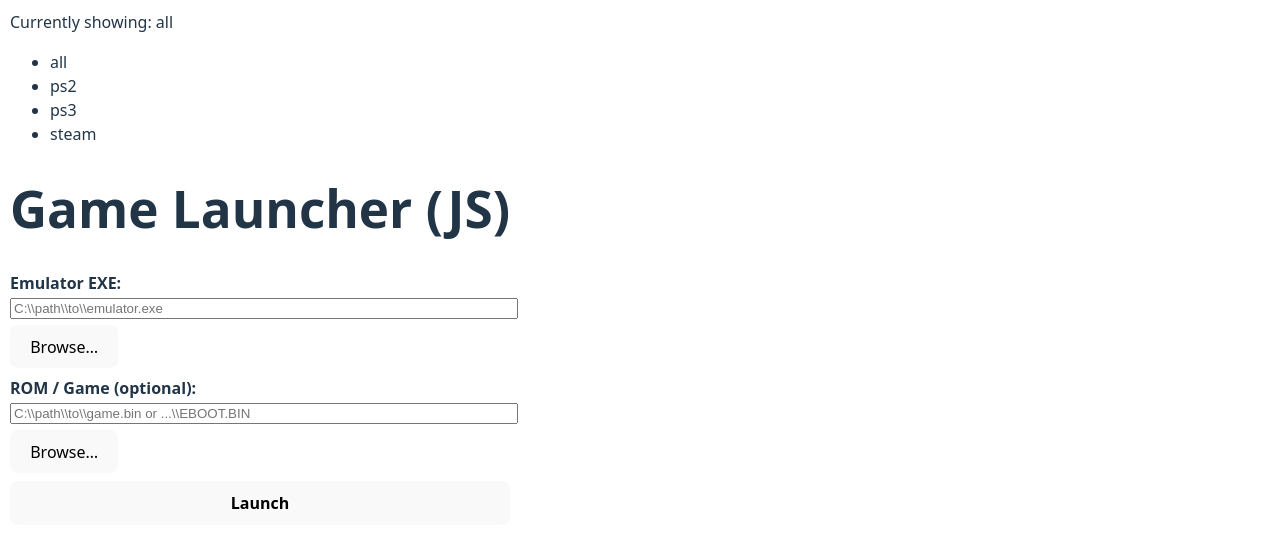
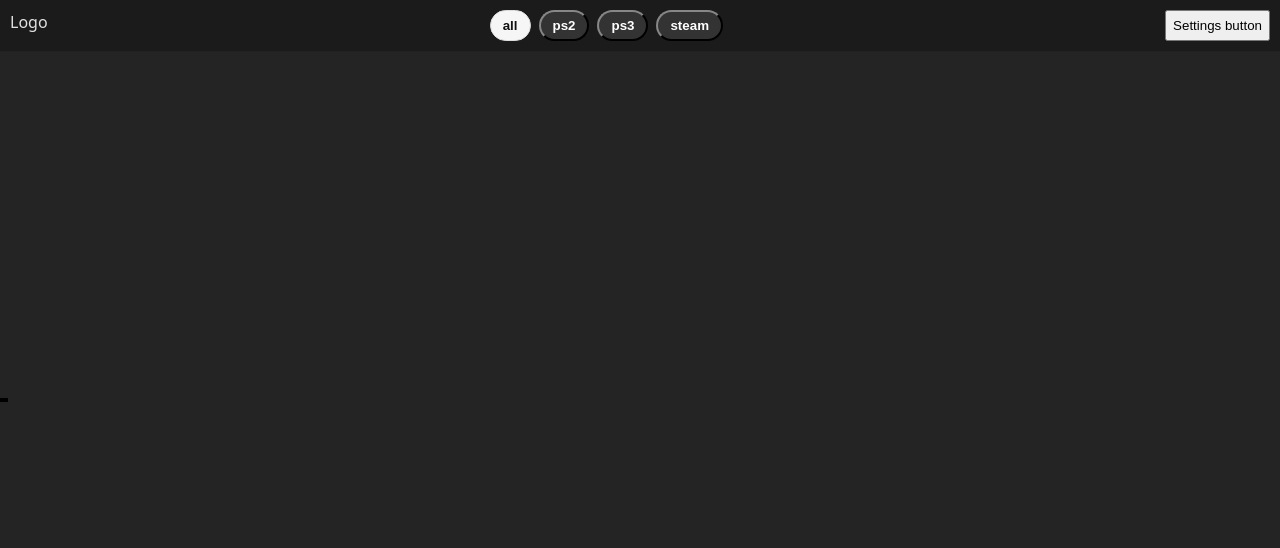
Before and after one commit to Seidler93/gamelauncher, a React (Vite) app: page / in a window 1280 px wide. Shown: the top 548 px of the page. Built offline with nearby package versions, Linux system fonts and the light colour scheme.

Commit message:
adjusted nav buttons and nav css

```diff
--- a/src/App.jsx
+++ b/src/App.jsx
@@ -4,6 +4,7 @@ import { dirname } from "@tauri-apps/api/path";
 import { exists } from "@tauri-apps/api/fs";
 import { invoke } from "@tauri-apps/api";
 import LibraryNav from "./components/nav/libraryNav";
+import GameCard from "./components/gameCard";
 
 export default function App() {
   const [exe, setExe] = useState("");
@@ -14,6 +15,14 @@ export default function App() {
   useEffect(() => {
     console.log(currentlyDisplayed);
   }, [currentlyDisplayed]);
+
+  // have temporary games that i change what is in view and what is hidden
+
+  // button to add game folder
+
+  // button to add emulator/steam app path
+
+  // folders for launch logic
 
   async function pickExe() {
     const res = await open({ multiple: false, directory: false });
@@ -39,7 +48,7 @@ export default function App() {
   return (
     <div>
       <LibraryNav currentlyDisplayed={currentlyDisplayed} platformOptions={platformOptions} setCurrentlyDisplayed={setCurrentlyDisplayed} />
-      <h1>Game Launcher (JS)</h1>
+      {/* <h1>Game Launcher (JS)</h1>
       <div style={{ display: "grid", gap: 8, maxWidth: 640 }}>
         <div>
           <b>Emulator EXE:</b><br />
@@ -54,6 +63,9 @@ export default function App() {
         </div>
 
         <button onClick={launch} style={{ padding: 10, fontWeight: 700 }}>Launch</button>
+      </div> */}
+      <div className="library-container">
+
       </div>
     </div>
   );
--- /dev/null
+++ b/src/components/gameCard.jsx
@@ -0,0 +1,12 @@
+import { useState } from 'react'
+import './nav/libraryNav.css'
+
+export default function GameCard({ game }) {
+
+  return (
+    <div>
+      <img src="" alt="" />
+      <h2>Game title</h2>
+    </div>
+  )
+}
--- a/src/components/nav/libraryNav.css
+++ b/src/components/nav/libraryNav.css
@@ -0,0 +1,42 @@
+nav {
+  position: fixed;
+  top: 0;
+  left: 0;
+  right: 0;
+  z-index: 2000;
+  background: #0f0f105d;
+  border-bottom: 1px solid #222;
+  display: flex;
+  justify-content: space-between;
+  padding: 10px;
+}
+
+.pills {
+  display: flex;
+  flex-wrap: wrap;
+  gap: 8px;
+  list-style: none;
+  padding: 0;
+  margin: 0;
+}
+
+.pills button {
+  cursor: pointer;
+  padding: 6px 12px;
+  border-radius: 999px;
+  background: #333;
+  color: #fff;
+  border-color: #333;
+  font-weight: 600;
+  user-select: none;
+}
+
+.pills button.active {
+  border: 1px solid #ddd;
+  background: #f6f6f6;
+  color: #111;
+}
+
+.pills button:focus-visible {
+  outline: 2px solid #8b5cf6;
+}
--- a/src/components/nav/libraryNav.jsx
+++ b/src/components/nav/libraryNav.jsx
@@ -5,12 +5,19 @@ export default function LibraryNav({ currentlyDisplayed, platformOptions, setCur
 
   return (
     <nav>
-      <span>Currently showing: {currentlyDisplayed}</span>
-      <ul>
+      <span>Logo</span>
+      <div className="pills">
         {platformOptions.map((p) => (
-          <li key={p} onClick={() => setCurrentlyDisplayed(p)}>{p}</li>
+          <button
+            key={p}
+            className={p === currentlyDisplayed ? "active" : ""}
+            onClick={() => setCurrentlyDisplayed(p)}
+          >
+            {p}
+          </button>
         ))}
-      </ul>
+      </div>
+      <button>Settings button</button>
     </nav>
   )
 }
--- a/src/index.css
+++ b/src/index.css
@@ -13,21 +13,12 @@
   -moz-osx-font-smoothing: grayscale;
 }
 
-a {
-  font-weight: 500;
-  color: #646cff;
-  text-decoration: inherit;
-}
-a:hover {
-  color: #535bf2;
-}
-
 body {
-  margin: 10px;
+  margin: 0;
   display: flex;
   place-items: center;
   min-width: 320px;
-  /* min-height: 100vh; */
+  min-height: 100vh;
 }
 
 h1 {
@@ -35,34 +26,9 @@ h1 {
   line-height: 1.1;
 }
 
-button {
-  border-radius: 8px;
-  border: 1px solid transparent;
-  padding: 0.6em 1.2em;
-  font-size: 1em;
-  font-weight: 500;
-  font-family: inherit;
-  background-color: #1a1a1a;
-  cursor: pointer;
-  transition: border-color 0.25s;
+.library-container {
+  display: flex;
+  width: 100%;
+  height: 100%;
+  border: 2px solid black;
 }
-button:hover {
-  border-color: #646cff;
-}
-button:focus,
-button:focus-visible {
-  outline: 4px auto -webkit-focus-ring-color;
-}
-
-@media (prefers-color-scheme: light) {
-  :root {
-    color: #213547;
-    background-color: #ffffff;
-  }
-  a:hover {
-    color: #747bff;
-  }
-  button {
-    background-color: #f9f9f9;
-  }
-}
```
